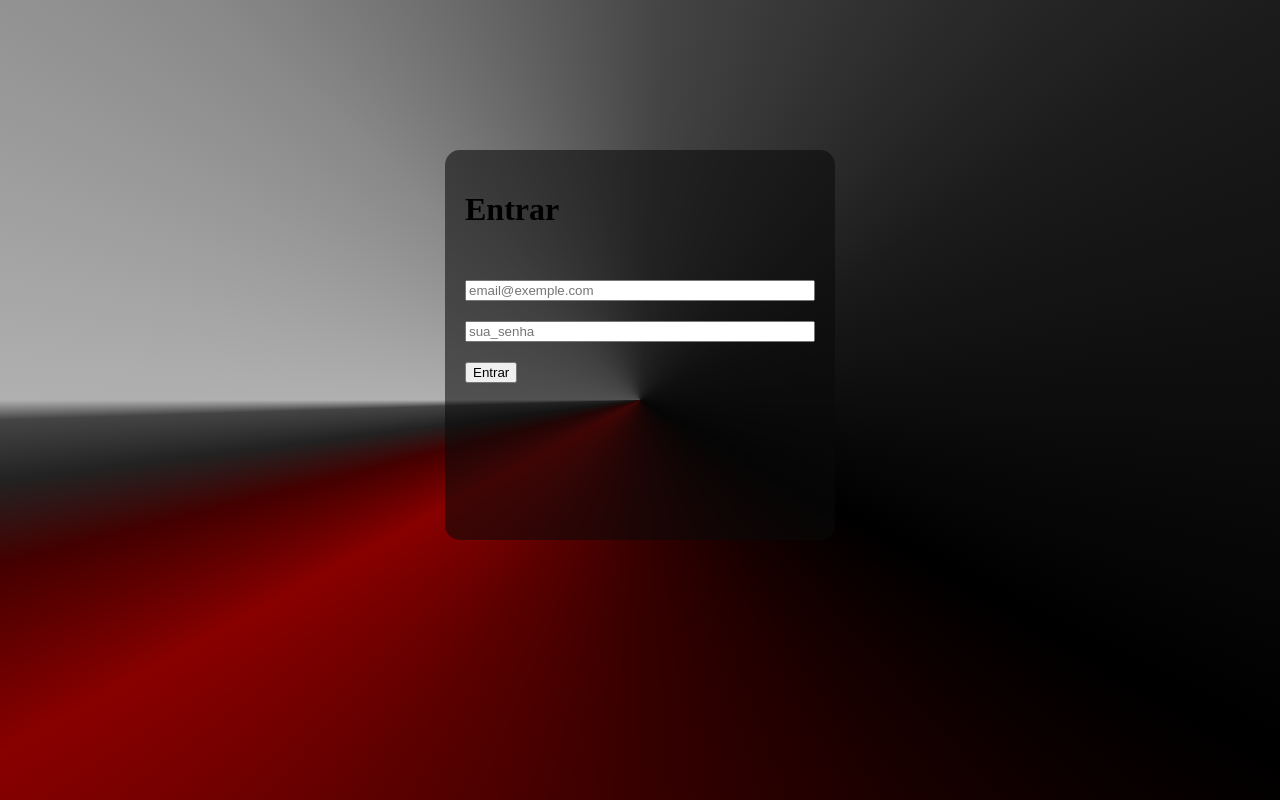
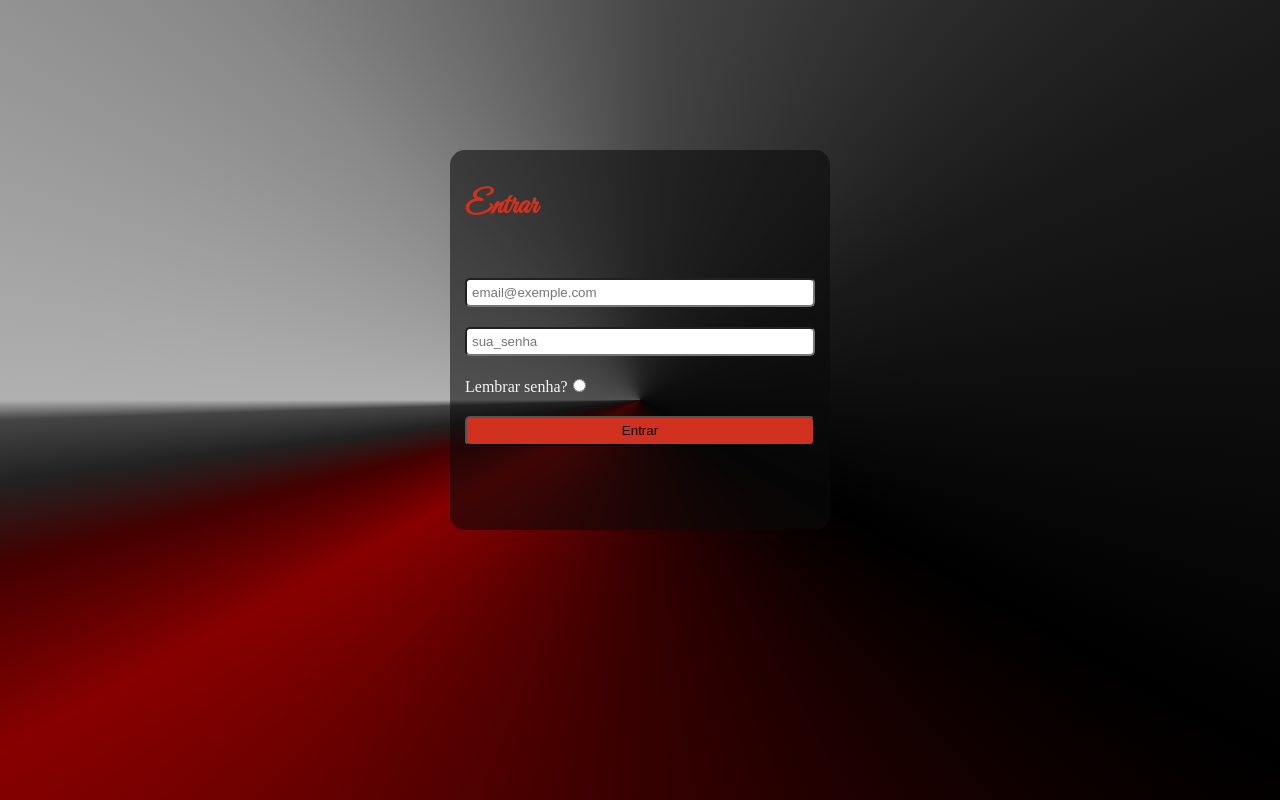
Before and after one commit to LauroPreviato/strangerflix, a plain HTML site: page projeto/html/index.html in a window 1280 px wide. Drawn offline with Linux system fonts and the light colour scheme.

Commit message:
Atualiza estilos e estrutura da página inicial

```diff
--- a/projeto/html/css/index.css
+++ b/projeto/html/css/index.css
@@ -30,7 +30,7 @@ body {
     flex-direction: column;
     margin-top: 150px;
     background-color: #0A0A0A91;
-    padding: 20px;
+    padding: 15px;
     height: 350px ;
     width: 350px ;
     border-radius: 15px;
@@ -41,3 +41,22 @@ body {
     gap: 20px;
     margin-top: 30px;
 }
+input[type="text"],
+input[type="password"]{
+    padding: 5px;
+    border-radius: 5px;
+}
+#bot-envi input[type="submit"]{
+    color: #000000;
+    background-color: #D1321F;
+    border-radius: 5px;
+    width: 350px;
+    height: 30px;
+}
+#titulo{
+    font-family: 'Great Vibes', cursive;
+    color: #D1321F;
+}
+#lembrarSenha{
+  color: whitesmoke;
+}
--- a/projeto/html/index.html
+++ b/projeto/html/index.html
@@ -5,17 +5,20 @@
     <meta name="viewport" content="width=device-width, initial-scale=1.0">
     <title>Netflix</title>
     <link rel="stylesheet" href="css/index.css">
+    <link href="https://fonts.googleapis.com/css2?family=Great+Vibes&display=swap" rel="stylesheet">
 </head>
 <body>
+
     <header></header>
     <main>
         <div id="login">
             <h1 id="titulo">Entrar</h1>
-            <div id="informacoes">
-                <input type="text" id="email" placeholder="email@exemple.com">
-                <input type="password" name="senha" id="senha" placeholder="sua_senha">
-                <div id="bot-envi"><input type="submit" value="Entrar"></div>
-            </div>
+                <form action="enviar" method="post" id="informacoes">
+                    <input type="text" id="email" placeholder="email@exemple.com">
+                    <input type="password" name="senha" id="senha" placeholder="sua_senha">
+                    <div id="lembrarSenha"><label for="radio">Lembrar senha?<input type="radio"></label></div>
+                    <div id="bot-envi"><input type="submit" value="Entrar"></div>
+                </form>
         </div>
     </main>
     <script></script>
```
